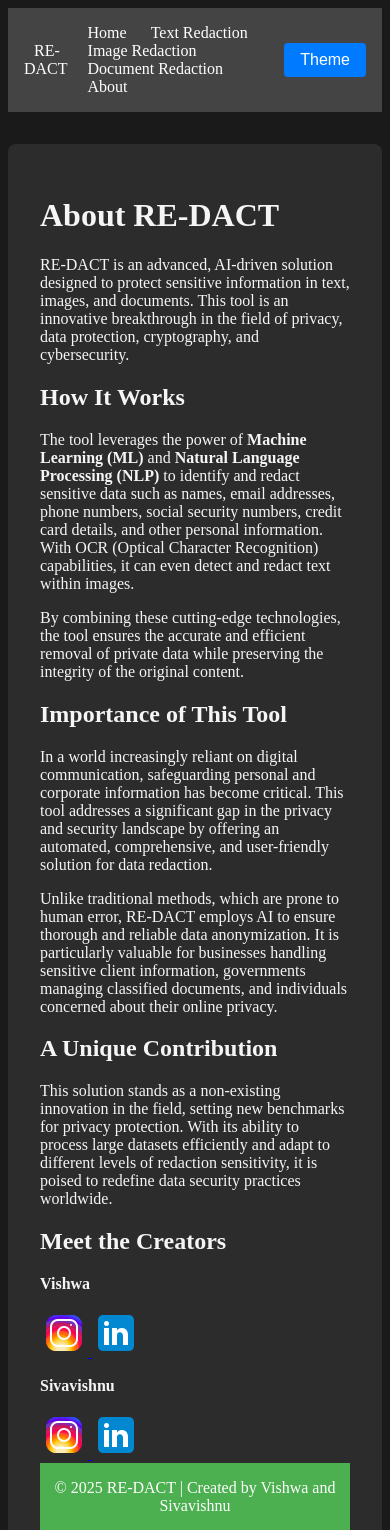
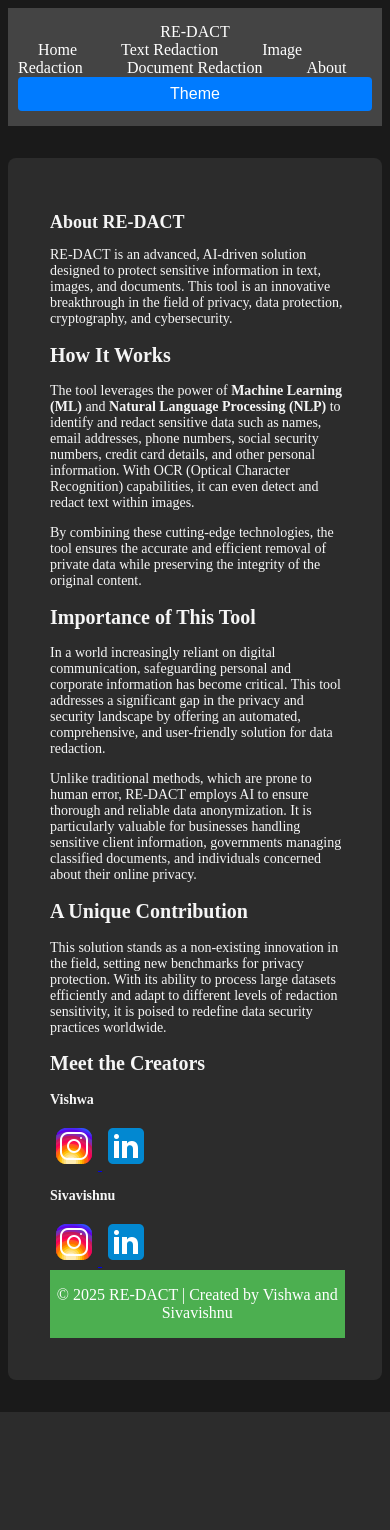
Before and after one commit to Vishwavichu67/RE-DACT, a Flask app: page /about in a window 390 px wide. Shown: the top 1530 px of the page. After the commit the page ends 1412 px from the top, so only its background shows below. Run offline with Flask 2, Linux system fonts and the light colour scheme.

Commit message:
Update style.css

```diff
--- a/static/css/style.css
+++ b/static/css/style.css
@@ -120,3 +120,88 @@ body {
 .dark-mode .original-content, .dark-mode .redacted-content {
   color: #fff; /* Ensure text is white in dark mode */
 }
+/* Make forms and buttons adjust properly */
+form {
+    width: 100%;
+    max-width: 600px; /* Limits form size on large screens */
+    margin: auto;
+}
+
+/* Ensure text areas and inputs are full width on small screens */
+textarea, select, input {
+    width: 100%;
+    max-width: 100%;
+    font-size: 16px; /* Improve readability on mobile */
+}
+
+/* Improve button size for mobile */
+button {
+    width: 100%;
+    padding: 12px;
+    font-size: 18px;
+    border-radius: 5px;
+    cursor: pointer;
+}
+
+/* Center content on all screen sizes */
+.container {
+    width: 90%;
+    max-width: 800px;
+    margin: auto;
+    padding: 20px;
+}
+
+/* Adjust top bar for small screens */
+.navbar {
+    display: flex;
+    flex-direction: row;
+    justify-content: space-between;
+    padding: 15px 10px;
+}
+
+.navbar a {
+    padding: 10px;
+    font-size: 16px;
+}
+
+/* Make the content area fit smaller screens */
+@media (max-width: 768px) {
+    .container {
+        width: 95%;
+        padding: 10px;
+    }
+
+    h1, h2 {
+        font-size: 20px;
+    }
+
+    p {
+        font-size: 16px;
+    }
+
+    button {
+        font-size: 16px;
+    }
+}
+
+/* Special fix for very small screens (phones under 400px wide) */
+@media (max-width: 400px) {
+    .navbar {
+        flex-direction: column;
+        align-items: center;
+    }
+
+    button {
+        width: 100%;
+        padding: 10px;
+        font-size: 14px;
+    }
+
+    h1 {
+        font-size: 18px;
+    }
+
+    p {
+        font-size: 14px;
+    }
+}
```
